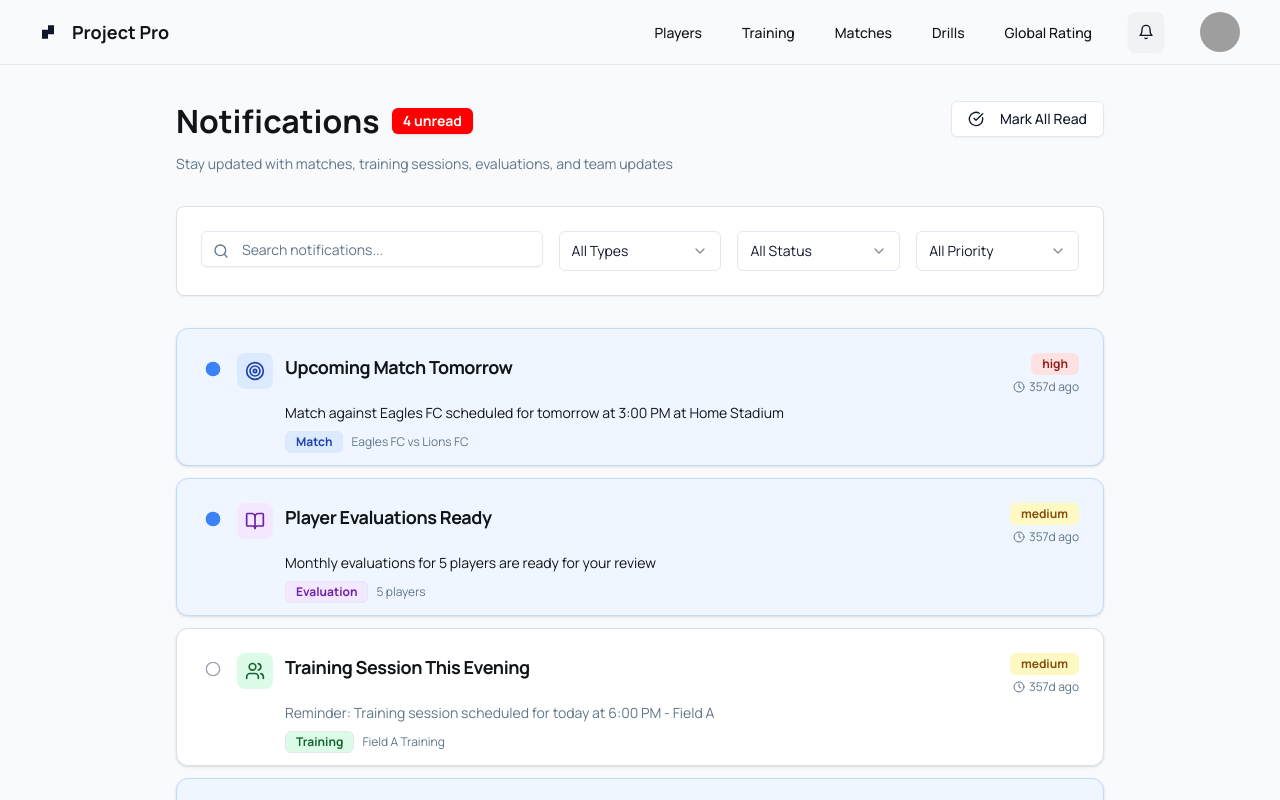
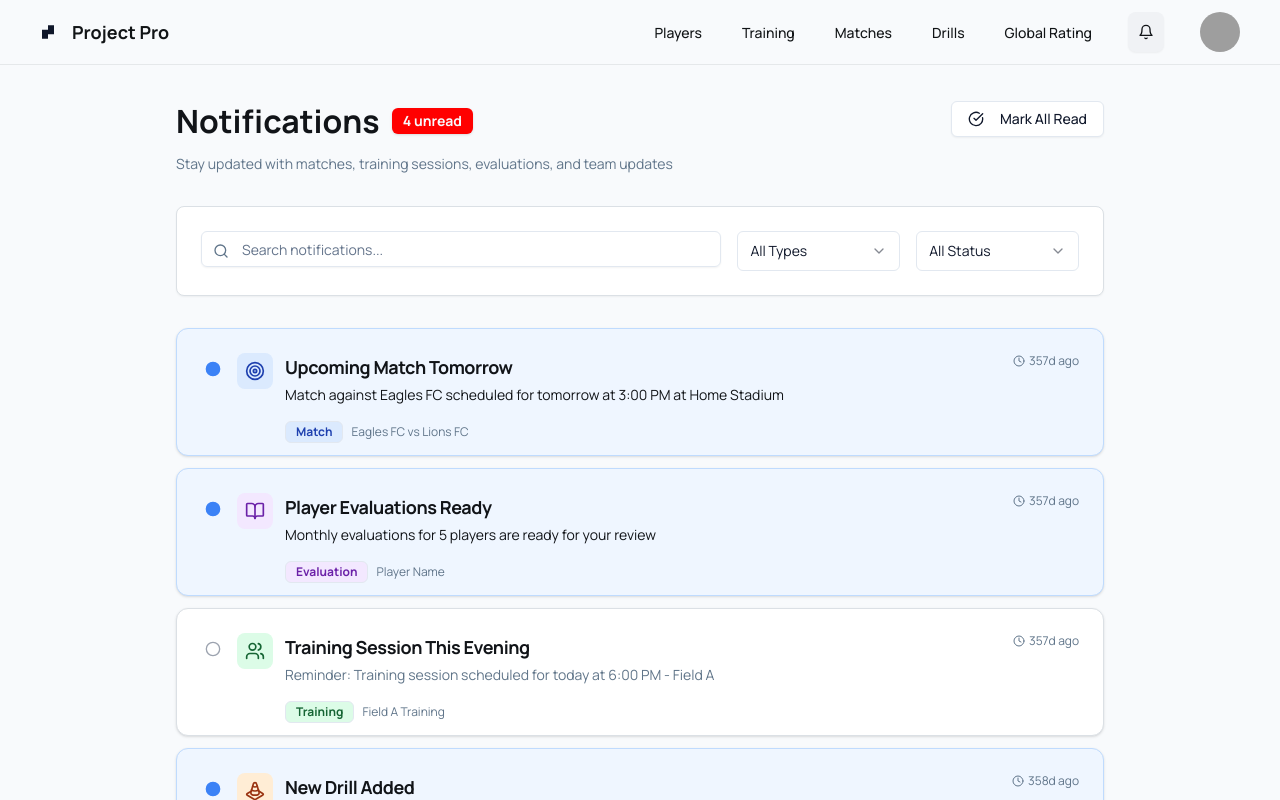
Before and after one commit to denzildoyle/Project-Pro, a React (Vite) app: page /notifications in a window 1280 px wide. Shown: the top 800 px of the page. Built offline with nearby package versions, Linux system fonts and the light colour scheme; grey boxes are pictures that could not be loaded.

Commit message:
Remove priority and update pages style

```diff
--- a/src/screens/Notifications/Notifications.tsx
+++ b/src/screens/Notifications/Notifications.tsx
@@ -12,7 +12,6 @@ import {
 import { Badge } from "../../components/ui/badge";
 import {
 	Card,
-	CardContent,
 	CardDescription,
 	CardHeader,
 	CardTitle,
@@ -20,7 +19,6 @@ import {
 import {
 	Search,
 	Bell,
-	Calendar,
 	Users,
 	Target,
 	BookOpen,
@@ -28,8 +26,7 @@ import {
 	Clock,
 	CheckCircle,
 	Circle,
-	Filter,
-	MarkAsUnreadIcon,
+	TrafficCone,
 } from "lucide-react";
 
 interface Notification {
@@ -39,7 +36,6 @@ interface Notification {
 	message: string;
 	timestamp: string;
 	isRead: boolean;
-	priority: "high" | "medium" | "low";
 	actionUrl: string;
 	relatedEntity?: string;
 }
@@ -53,7 +49,6 @@ const notificationsData: Notification[] = [
 		message: "Match against Eagles FC scheduled for tomorrow at 3:00 PM at Home Stadium",
 		timestamp: "2024-08-26T14:30:00Z",
 		isRead: false,
-		priority: "high",
 		actionUrl: "/matches/123",
 		relatedEntity: "Eagles FC vs Lions FC"
 	},
@@ -64,9 +59,8 @@ const notificationsData: Notification[] = [
 		message: "Monthly evaluations for 5 players are ready for your review",
 		timestamp: "2024-08-26T09:15:00Z",
 		isRead: false,
-		priority: "medium",
 		actionUrl: "/evaluations",
-		relatedEntity: "5 players"
+		relatedEntity: "Player Name"
 	},
 	{
 		id: 3,
@@ -75,7 +69,6 @@ const notificationsData: Notification[] = [
 		message: "Reminder: Training session scheduled for today at 6:00 PM - Field A",
 		timestamp: "2024-08-26T08:00:00Z",
 		isRead: true,
-		priority: "medium",
 		actionUrl: "/training/456",
 		relatedEntity: "Field A Training"
 	},
@@ -86,7 +79,6 @@ const notificationsData: Notification[] = [
 		message: "Coach Martinez added a new drill: 'Advanced Passing Combination'",
 		timestamp: "2024-08-25T16:45:00Z",
 		isRead: false,
-		priority: "low",
 		actionUrl: "/drills/789",
 		relatedEntity: "Advanced Passing Combination"
 	},
@@ -97,7 +89,6 @@ const notificationsData: Notification[] = [
 		message: "Alex Thompson has been added to the U15 squad",
 		timestamp: "2024-08-25T11:20:00Z",
 		isRead: true,
-		priority: "low",
 		actionUrl: "/players/101",
 		relatedEntity: "Alex Thompson - U15"
 	},
@@ -108,7 +99,6 @@ const notificationsData: Notification[] = [
 		message: "Match result vs Panthers FC has been updated with final scores",
 		timestamp: "2024-08-24T20:30:00Z",
 		isRead: true,
-		priority: "low",
 		actionUrl: "/matches/122",
 		relatedEntity: "Panthers FC vs Lions FC"
 	},
@@ -119,7 +109,6 @@ const notificationsData: Notification[] = [
 		message: "3 player evaluations are due by end of week",
 		timestamp: "2024-08-24T10:00:00Z",
 		isRead: false,
-		priority: "high",
 		actionUrl: "/evaluations",
 		relatedEntity: "3 pending evaluations"
 	},
@@ -130,7 +119,6 @@ const notificationsData: Notification[] = [
 		message: "Tomorrow's training session has been cancelled due to weather conditions",
 		timestamp: "2024-08-23T15:30:00Z",
 		isRead: true,
-		priority: "high",
 		actionUrl: "/training/457",
 		relatedEntity: "Weather Cancellation"
 	}
@@ -141,7 +129,6 @@ export const Notifications = (): JSX.Element => {
 	const [searchTerm, setSearchTerm] = useState("");
 	const [filterType, setFilterType] = useState<string>("all");
 	const [filterStatus, setFilterStatus] = useState<string>("all");
-	const [filterPriority, setFilterPriority] = useState<string>("all");
 
 	// Handle notification click
 	const handleNotificationClick = (notification: Notification) => {
@@ -186,9 +173,8 @@ export const Notifications = (): JSX.Element => {
 			filterStatus === "all" ||
 			(filterStatus === "read" && notification.isRead) ||
 			(filterStatus === "unread" && !notification.isRead);
-		const matchesPriority = filterPriority === "all" || notification.priority === filterPriority;
 
-		return matchesSearch && matchesType && matchesStatus && matchesPriority;
+		return matchesSearch && matchesType && matchesStatus;
 	});
 
 	// Get notification type icon and color
@@ -201,7 +187,7 @@ export const Notifications = (): JSX.Element => {
 			case "evaluation":
 				return <BookOpen className="w-5 h-5" />;
 			case "drill":
-				return <Target className="w-5 h-5" />;
+				return <TrafficCone className="w-5 h-5" />;
 			case "player":
 				return <UserPlus className="w-5 h-5" />;
 			default:
@@ -221,19 +207,6 @@ export const Notifications = (): JSX.Element => {
 				return "bg-orange-100 text-orange-800";
 			case "player":
 				return "bg-cyan-100 text-cyan-800";
-			default:
-				return "bg-gray-100 text-gray-800";
-		}
-	};
-
-	const getPriorityColor = (priority: string) => {
-		switch (priority) {
-			case "high":
-				return "bg-red-100 text-red-800";
-			case "medium":
-				return "bg-yellow-100 text-yellow-800";
-			case "low":
-				return "bg-green-100 text-green-800";
 			default:
 				return "bg-gray-100 text-gray-800";
 		}
@@ -299,7 +272,7 @@ export const Notifications = (): JSX.Element => {
 							<div className="bg-white rounded-lg shadow-sm border border-[#dbe0e5] p-6">
 								<div className="grid grid-cols-1 md:grid-cols-2 lg:grid-cols-5 gap-4">
 									{/* Search */}
-									<div className="lg:col-span-2 relative">
+									<div className="lg:col-span-3 relative">
 										<Search className="absolute left-3 top-1/2 transform -translate-y-1/2 text-[#60758a] w-4 h-4" />
 										<Input
 											placeholder="Search notifications..."
@@ -353,27 +326,6 @@ export const Notifications = (): JSX.Element => {
 											</SelectItem>
 										</SelectContent>
 									</Select>
-
-									{/* Priority Filter */}
-									<Select value={filterPriority} onValueChange={setFilterPriority}>
-										<SelectTrigger className="font-['Manrope',Helvetica]">
-											<SelectValue placeholder="Priority" />
-										</SelectTrigger>
-										<SelectContent>
-											<SelectItem value="all" className="font-['Manrope',Helvetica]">
-												All Priority
-											</SelectItem>
-											<SelectItem value="high" className="font-['Manrope',Helvetica]">
-												High
-											</SelectItem>
-											<SelectItem value="medium" className="font-['Manrope',Helvetica]">
-												Medium
-											</SelectItem>
-											<SelectItem value="low" className="font-['Manrope',Helvetica]">
-												Low
-											</SelectItem>
-										</SelectContent>
-									</Select>
 								</div>
 							</div>
 						</div>
@@ -411,19 +363,13 @@ export const Notifications = (): JSX.Element => {
 
 													{/* Content */}
 													<div className="flex-1 min-w-0">
-														<div className="flex items-start justify-between gap-2 mb-2">
+														<div className="flex items-start justify-between gap-2 mb-1">
 															<CardTitle className={`font-['Manrope',Helvetica] text-lg text-[#111418] line-clamp-1 ${
 																!notification.isRead ? 'font-bold' : 'font-semibold'
 															}`}>
 																{notification.title}
 															</CardTitle>
 															<div className="flex flex-col items-end gap-1 flex-shrink-0">
-																<Badge
-																	variant="secondary"
-																	className={`text-xs ${getPriorityColor(notification.priority)}`}
-																>
-																	{notification.priority}
-																</Badge>
 																<div className="flex items-center gap-1 text-xs text-[#60758a] font-['Manrope',Helvetica]">
 																	<Clock className="w-3 h-3" />
 																	{formatTimestamp(notification.timestamp)}
@@ -431,7 +377,7 @@ export const Notifications = (): JSX.Element => {
 															</div>
 														</div>
 
-														<CardDescription className={`font-['Manrope',Helvetica] text-[#607589] line-clamp-2 mb-2 ${
+														<CardDescription className={`font-['Manrope',Helvetica] text-[#607589] line-clamp-2 mb-4 ${
 															!notification.isRead ? 'text-[#111418]' : ''
 														}`}>
 															{notification.message}
```
